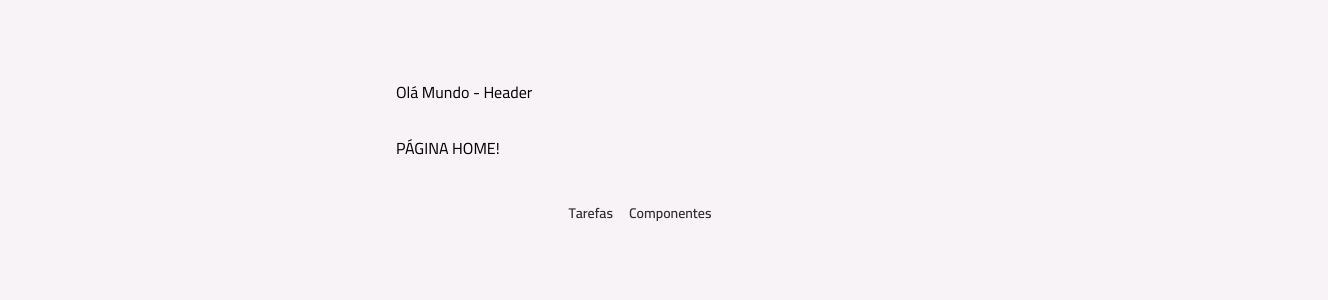
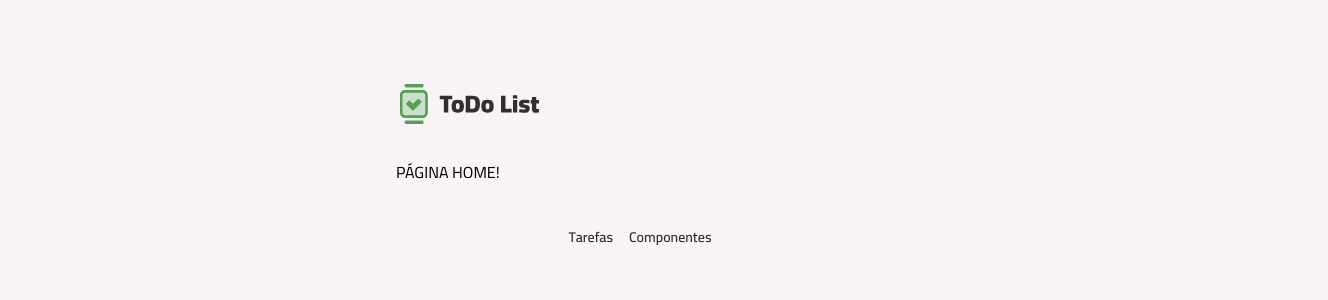
Before and after one commit to paulohenriquecorrea/todo, a React (Vite) app: page / in a window 1280 px wide. Shown: the top 300 px of the page, 1328 px wide, since content can reach past the window. Built offline with nearby package versions, Linux system fonts and the light colour scheme.

Commit message:
Estruturado o Corpo do Layout

```diff
--- /dev/null
+++ b/src/core-components/footer.tsx
@@ -0,0 +1,21 @@
+import { NavLink } from "react-router";
+import Text from "../components/text";
+
+export default function Footer() {
+    return (
+        <footer className="my-5 md:my-10">
+        <nav className="flex item-center justify-center gap-4">
+            <NavLink to="/">
+                <Text variant="body-sm-bold" className="text-gray-300">
+                    Tarefas
+                </Text>
+            </NavLink>
+            <NavLink to="/componentes">
+                <Text variant="body-sm-bold" className="text-gray-300">
+                    Componentes
+                </Text>
+            </NavLink>
+        </nav>
+    </footer>
+    )
+}
--- /dev/null
+++ b/src/core-components/header.tsx
@@ -0,0 +1,12 @@
+import Container from "../components/container";
+import Logo from "../assets/images/logo.svg?react";
+
+
+export default function Header() {
+    return (
+        <Container as="header" className="mt-3 md:mt-20">
+          <Logo className="h-9 md:h-12" />
+       </Container>
+    )
+
+}
--- /dev/null
+++ b/src/core-components/main-content.tsx
@@ -0,0 +1,15 @@
+import {cx} from "class-variance-authority";
+
+interface MainContentProps extends React.ComponentProps<"main">{}
+
+export default function MainContent({
+    children,
+    className,
+    ...props
+}: MainContentProps) {
+    return (
+        <main className={cx("mt-4 md:mt-8", className)} {...props}>
+            {children}
+        </main>
+    )
+}
--- a/src/pages/layout-main.tsx
+++ b/src/pages/layout-main.tsx
@@ -1,28 +1,14 @@
-import { NavLink, Outlet } from "react-router";
-import Container from "../components/container";
-import Text from "../components/text";
+import { Outlet } from "react-router";
+import Header from "../core-components/header";
+import MainContent from "../core-components/main-content";
+import Footer from "../core-components/footer";
 
 export default function LayoutMain() {
    return <>
-    <Container as="header" className="mt-3 md:mt-20">
-        Olá Mundo - Header
-    </Container>
-    <main className="mt-4 md:mt-8">
+    <Header />
+    <MainContent>
         <Outlet />
-    </main>
-    <footer className="my-5 md:my-10">
-        <nav className="flex item-center justify-center gap-4">
-            <NavLink to="/">
-                <Text variant="body-sm-bold" className="text-gray-300">
-                    Tarefas
-                </Text>
-            </NavLink>
-            <NavLink to="/componentes">
-                <Text variant="body-sm-bold" className="text-gray-300">
-                    Componentes
-                </Text>
-            </NavLink>
-        </nav>
-    </footer>
+    </MainContent>
+    <Footer />
    </>
 }
```
Also changed, not shown: src/assets/images/logo.svg.
